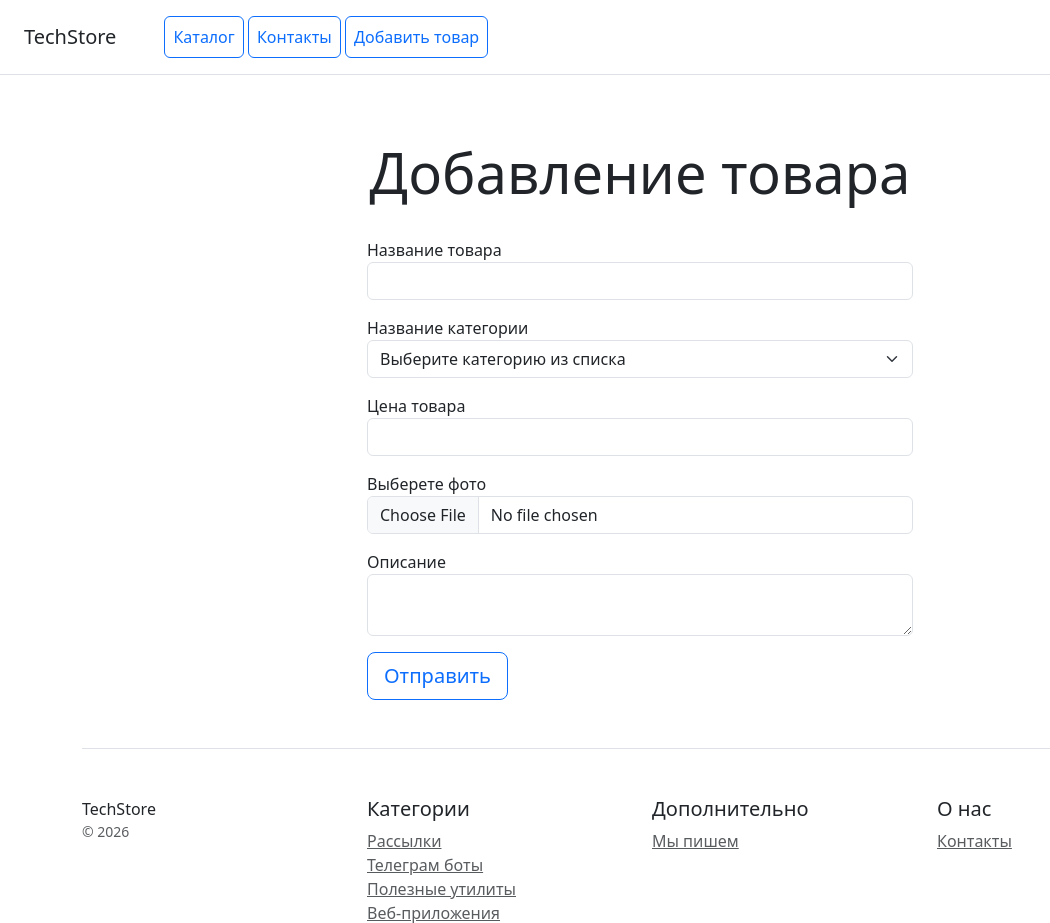
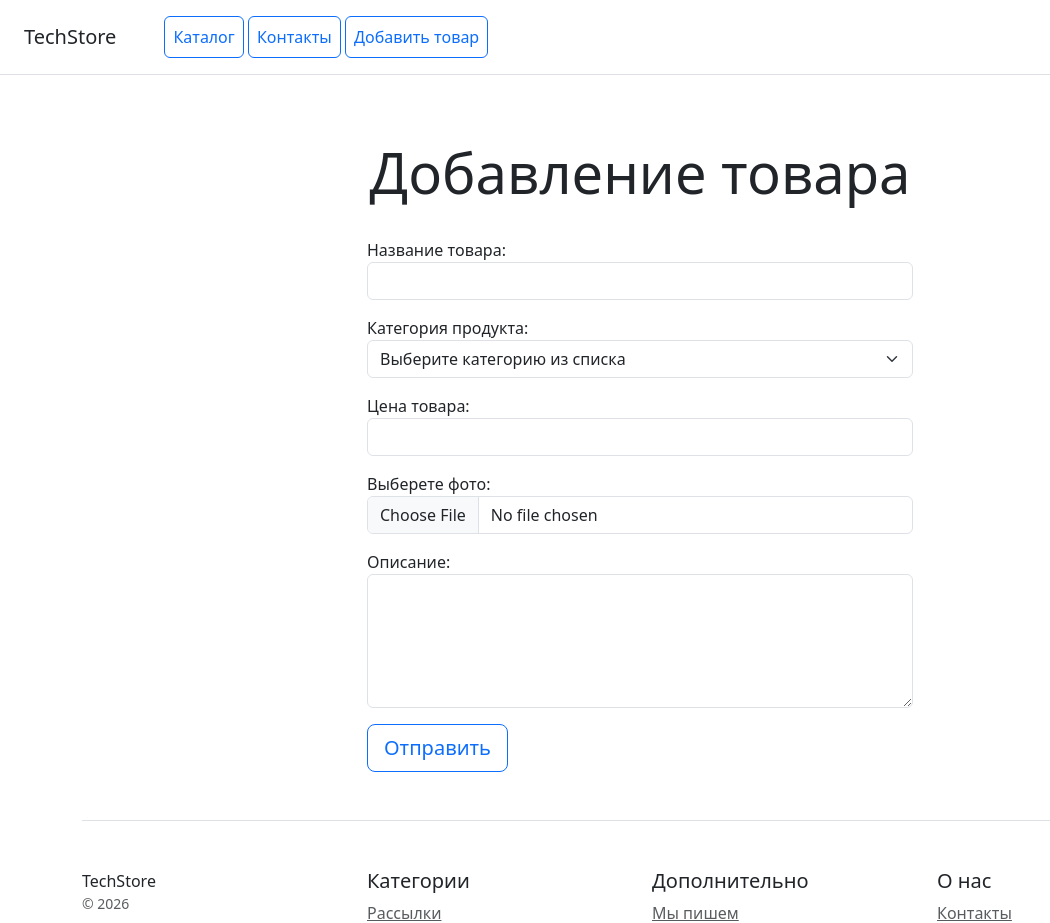
Before and after one commit to TimurAgeenko/web_service_homework_project, a Django app: page /adding_product/ in a window 1280 px wide. Shown: the top 923 px of the page, without its empty margins (0-1050 px from the left). Run offline with Django 5.2, Linux system fonts and the light colour scheme; data comes from the database, SQL or seed files in the repository; some libraries are stand-ins or nearby versions.

Commit message:
Added ProductCreateView class instead of adding_product_page function

```diff
--- a/catalog/forms.py
+++ b/catalog/forms.py
@@ -1,7 +1,35 @@
 from django import forms
+
+from catalog.models import Product, Category
 
 
 class ContactForm(forms.Form):
     name = forms.CharField(max_length=100, label='Имя')
     phone = forms.CharField(max_length=20, label='Телефон')
     message = forms.CharField(label='Сообщение', widget=forms.Textarea(attrs={'rows': 3, 'class': 'form-control'}))
+
+
+class ProductForm(forms.ModelForm):
+    category = forms.ModelChoiceField(
+        queryset=Category.objects.all(),
+        empty_label="Выберите категорию из списка",
+        label="Категория продукта",
+        widget=forms.Select(attrs={'class': 'form-select'})
+    )
+
+    class Meta:
+        model = Product
+        fields = ('name', 'category', 'price', 'image', 'description')
+        labels = {
+            'name': 'Название товара',
+            'price': 'Цена товара',
+            'image': 'Выберете фото',
+            'description': 'Описание',
+        }
+        widgets = {
+            'name': forms.TextInput(attrs={'class': 'form-control'}),
+            'category': forms.Select(attrs={'class': 'form-select'}),
+            'price': forms.NumberInput(attrs={'class': 'form-control'}),
+            'image': forms.FileInput(attrs={'class': 'form-control'}),
+            'description': forms.Textarea(attrs={'rows': 5, 'class': 'form-control'}),
+        }
--- a/catalog/templates/catalog/adding_product.html
+++ b/catalog/templates/catalog/adding_product.html
@@ -21,31 +21,7 @@
         <div class="col-6 mx-auto">
             <form method="post" action="" class="form-floating" enctype="multipart/form-data">
                 {% csrf_token %}
-                <div class="mb-3">
-                    <label for="name">Название товара</label>
-                    <input type="text" name="name" class="form-control" id="name" required>
-                </div>
-                <div class="mb-3">
-                    <label for="categorySelect">Название категории</label>
-                    <select name="category" class="form-select" id="categorySelect" required>
-                        <option selected disabled>Выберите категорию из списка</option>
-                        {% for category in categories %}
-                            <option value="{{ category.id }}">{{ category.name }}</option>
-                        {% endfor %}
-                    </select>
-                </div>
-                <div class="mb-3">
-                    <label for="price">Цена товара</label>
-                    <input type="number" name="price" class="form-control" id="price" required>
-                </div>
-                <div class="mb-3">
-                    <label for="image">Выберете фото</label>
-                    <input type="file" name="image" class="form-control" id="image" accept="image/*" required>
-                </div>
-                <div class="mb-3">
-                    <label for="description">Описание</label>
-                    <textarea name="description" class="form-control" id="description" required></textarea>
-                </div>
+                {{ form.as_p }}
                 <button type="submit" class="btn btn-lg btn-block btn-outline-primary">Отправить</button>
             </form>
         </div>
--- a/catalog/urls.py
+++ b/catalog/urls.py
@@ -1,6 +1,5 @@
 from django.urls import path
-from . import views
-from .views import ProductListView, ContactsView, ProductDetailView
+from .views import ProductListView, ContactsView, ProductDetailView, ProductCreateView
 
 app_name = "catalog"
 
@@ -8,5 +7,5 @@ urlpatterns = [
     path("home/", ProductListView.as_view(), name="home"),
     path("contacts/", ContactsView.as_view(), name="contacts"),
     path("products/<int:pk>/", ProductDetailView.as_view(), name="product"),
-    path("adding_product/", views.adding_product_page, name="adding"),
+    path("adding_product/", ProductCreateView.as_view(), name="adding"),
 ]
--- a/catalog/views.py
+++ b/catalog/views.py
@@ -1,8 +1,8 @@
 from django.shortcuts import render
-from django.views.generic import ListView, FormView, DetailView
+from django.views.generic import ListView, FormView, DetailView, CreateView
 from django.urls import reverse_lazy
 from django.contrib import messages
-from .forms import ContactForm
+from .forms import ContactForm, ProductForm
 from .models import Product, Contacts, Category
 
 
@@ -39,16 +39,8 @@ class ProductDetailView(DetailView):
     template_name = 'catalog/product.html'
 
 
-def adding_product_page(request):
-    categories = Category.objects.all()
-    if request.method == "POST":
-        name = request.POST.get("name")
-        category_id = request.POST.get("category")
-        category = Category.objects.get(id=category_id)
-        price = request.POST.get("price")
-        image = request.FILES.get("image")
-        description = request.POST.get("description")
-
-        product = Product.objects.create(name=name, category=category, price=price, image=image, description=description)
-        return render(request, "catalog/adding_product.html", {'product': product})
-    return render(request, "catalog/adding_product.html", {'categories': categories})
+class ProductCreateView(CreateView):
+    model = Product
+    form_class = ProductForm
+    template_name = 'catalog/adding_product.html'
+    success_url = reverse_lazy('catalog:home')
```
